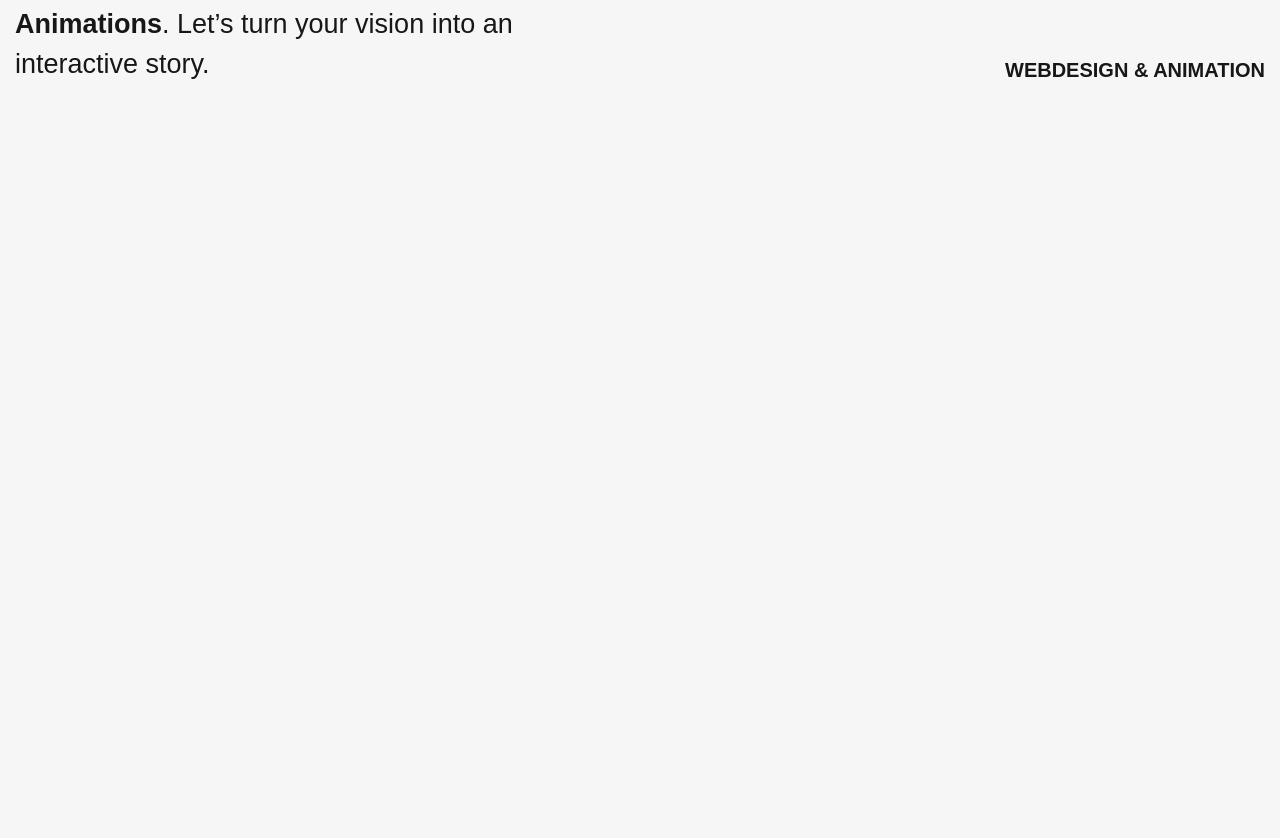
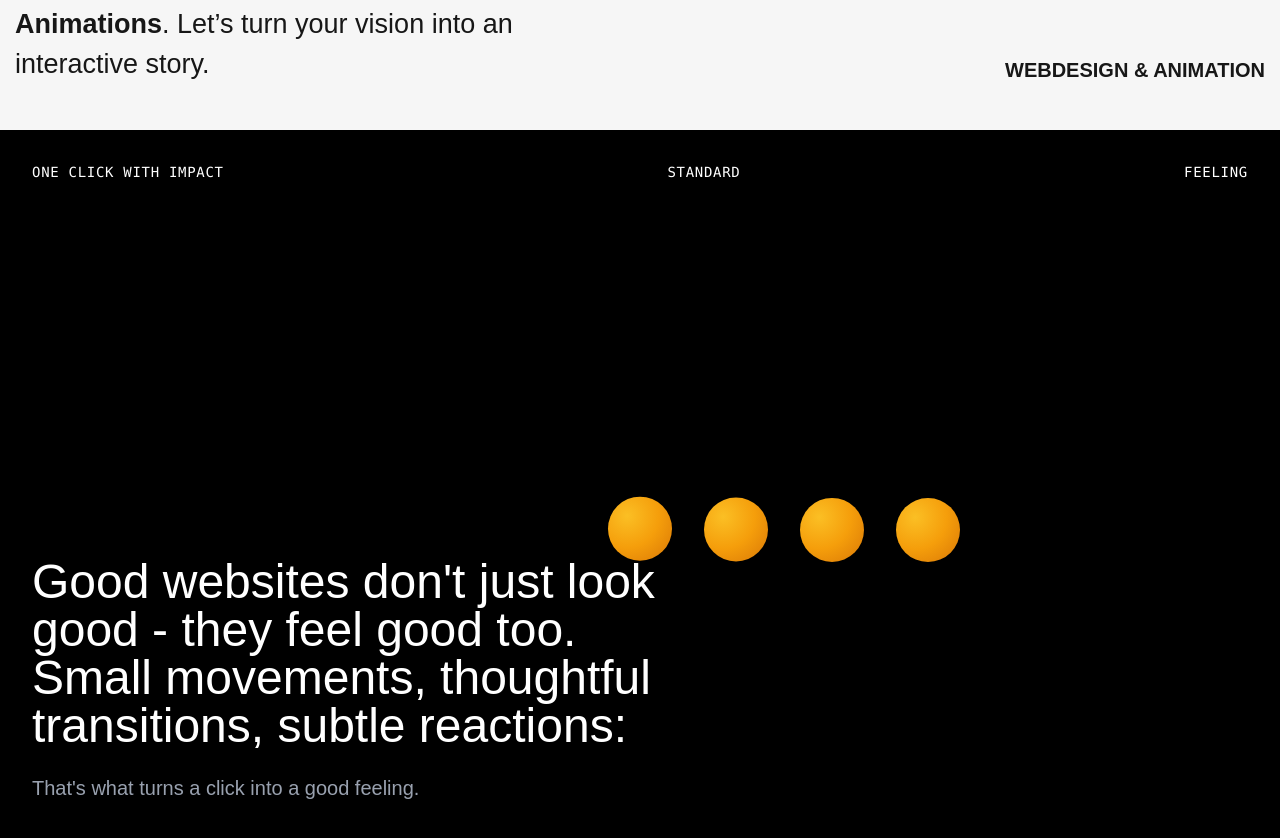
Before and after one commit to imranprof/anivio-portfolio, a Next.js app: page / in a window 1280 px wide. Shown: the part 969-1807 px from the top of the page. Before the commit the page ends 1099 px from the top, so only its background shows below. Built offline with nearby package versions, Linux system fonts and the light colour scheme; a web font is replaced by a local one.

Commit message:
feat: add about section on home

```diff
--- a/src/app/page.tsx
+++ b/src/app/page.tsx
@@ -1,3 +1,4 @@
+import About from "@/components/sections/home/About";
 import Hero from "@/components/sections/home/Hero";
 
 
@@ -7,6 +8,7 @@ export default function Home() {
   return (
     <main>
       <Hero />
+      <About />
     </main>
   );
 }
--- /dev/null
+++ b/src/components/sections/home/About.tsx
@@ -0,0 +1,124 @@
+"use client"
+
+import { useEffect, useRef } from "react"
+import { gsap } from "gsap"
+
+export default function About() {
+  const sectionRef = useRef<HTMLDivElement>(null)
+  const circlesRef = useRef<HTMLDivElement[]>([])
+  const textRef = useRef<HTMLDivElement>(null)
+  const headerRef = useRef<HTMLDivElement>(null)
+  const linesRef = useRef<HTMLDivElement[]>([])
+
+  useEffect(() => {
+    const ctx = gsap.context(() => {
+      // Initial setup - hide elements
+      gsap.set([headerRef.current, textRef.current], { opacity: 0, y: 30 })
+      gsap.set(circlesRef.current, { scale: 0, opacity: 0 })
+      gsap.set(linesRef.current, { scaleX: 0, opacity: 0 })
+
+      // Create timeline
+      const tl = gsap.timeline({ delay: 0.5 })
+
+      // Animate header text
+      tl.to(headerRef.current, {
+        opacity: 1,
+        y: 0,
+        duration: 1,
+        ease: "power2.out",
+      })
+
+      // Animate circles with stagger
+      tl.to(
+        circlesRef.current,
+        {
+          scale: 1,
+          opacity: 1,
+          duration: 0.8,
+          stagger: 0.1,
+          ease: "back.out(1.7)",
+        },
+        "-=0.5",
+      )
+
+      // Animate main text
+      tl.to(
+        textRef.current,
+        {
+          opacity: 1,
+          y: 0,
+          duration: 1,
+          ease: "power2.out",
+        },
+        "-=0.3",
+      )
+
+      // Animate decorative lines
+      tl.to(
+        linesRef.current,
+        {
+          scaleX: 1,
+          opacity: 1,
+          duration: 1.2,
+          stagger: 0.2,
+          ease: "power2.out",
+        },
+        "-=0.8",
+      )
+
+      // Continuous floating animation for circles
+      gsap.to(circlesRef.current, {
+        y: -10,
+        duration: 2,
+        ease: "power1.inOut",
+        yoyo: true,
+        repeat: -1,
+        stagger: 0.2,
+      })
+    }, sectionRef)
+
+    return () => ctx.revert()
+  }, [])
+
+  const addToCirclesRef = (el: HTMLDivElement | null) => {
+    if (el && !circlesRef.current.includes(el)) {
+      circlesRef.current.push(el)
+    }
+  }
+
+
+  return (
+    <section ref={sectionRef} className="container relative w-full h-screen bg-black text-white overflow-hidden">
+
+      {/* Header navigation */}
+      <div ref={headerRef} className="absolute top-8 left-0 right-0 flex justify-between items-center px-8">
+        <div className="text-sm font-mono tracking-wider">ONE CLICK WITH IMPACT</div>
+        <div className="text-sm font-mono tracking-wider">STANDARD</div>
+        <div className="text-sm font-mono tracking-wider">FEELING</div>
+      </div>
+
+      {/* Golden circles */}
+      <div className="absolute top-1/2 right-1/4 transform -translate-y-1/2 flex space-x-8">
+        {Array.from({ length: 4 }).map((_, i) => (
+          <div
+            key={i}
+            ref={addToCirclesRef}
+            className="w-16 h-16 rounded-full bg-gradient-to-br from-yellow-300 to-yellow-500 shadow-lg"
+            style={{
+              background: "radial-gradient(circle at 30% 30%, #fbbf24, #f59e0b, #d97706)",
+            }}
+          />
+        ))}
+      </div>
+
+      {/* Main content text */}
+      <div ref={textRef} className="absolute bottom-32 left-8 max-w-2xl">
+        <h1 className="text-4xl md:text-5xl font-light leading-tight mb-6 text-balance">
+          Good websites don't just look good - they feel good too. Small movements, thoughtful transitions, subtle
+          reactions:
+        </h1>
+        <p className="text-xl text-gray-400 font-light">That's what turns a click into a good feeling.</p>
+      </div>
+    </section>
+  )
+}
```
Also changed, not shown: package.json (+6 -5 lines), 1 other file (tests, documents, lock files or other folders).
